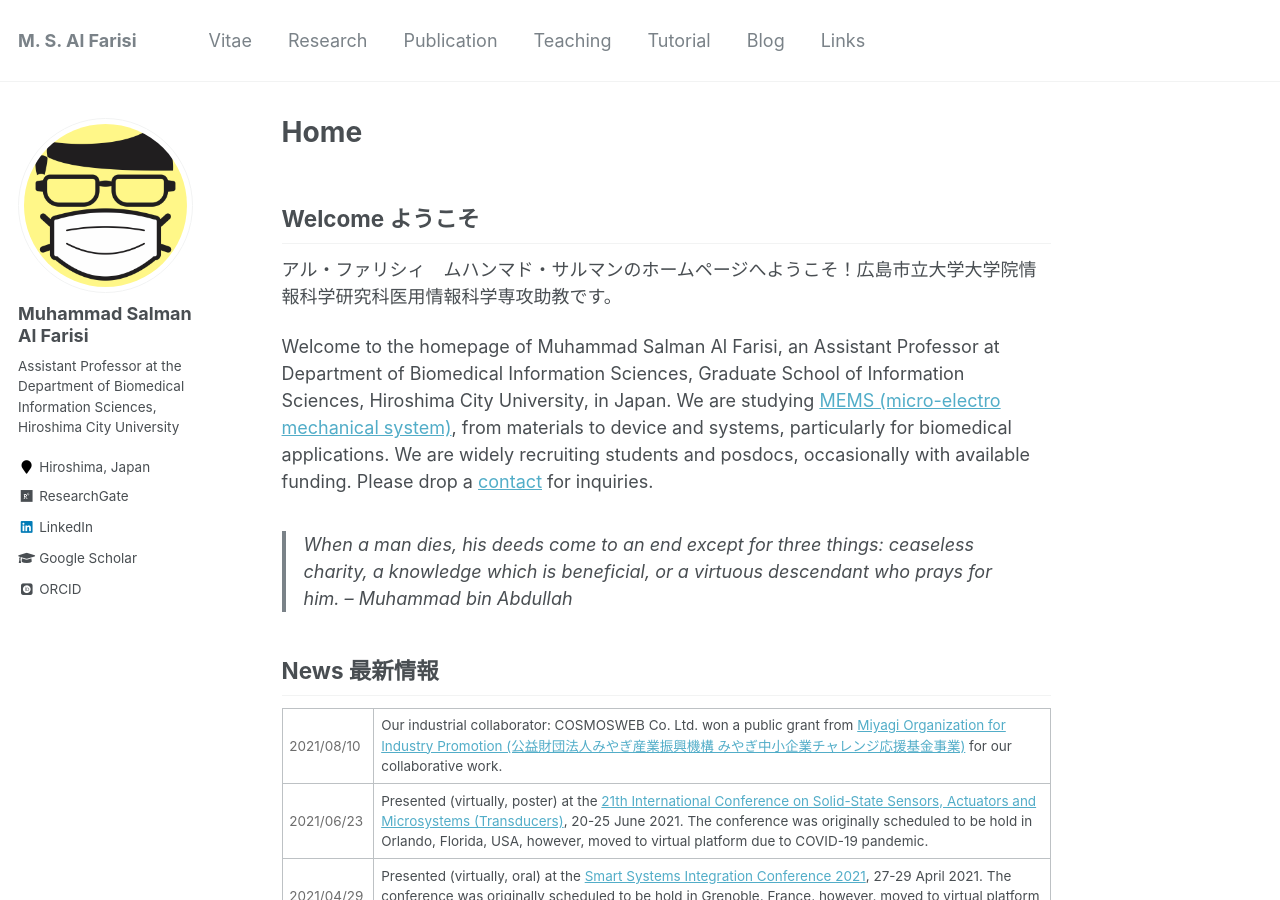
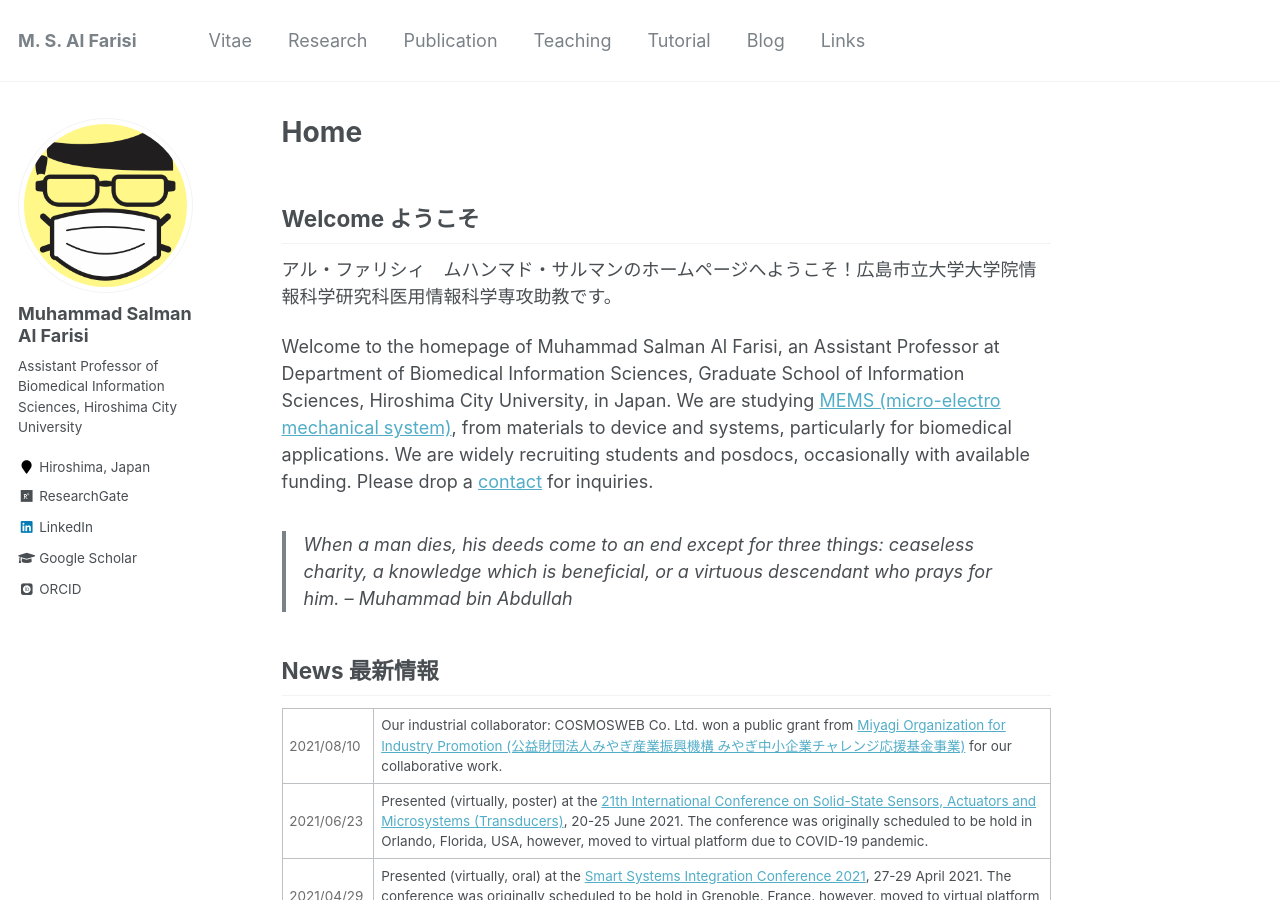
Before and after one commit to msalfarisi/msalfarisi.github.io, a Jekyll site: the page built from _pages/home.md, in a window 1280 px wide and 900 px high. Built offline with Jekyll 4.4.1, drawn with Linux system fonts in a browser that asks for light colours; some web fonts are replaced.

Commit message:
Update _config.yml

```diff
--- a/_config.yml
+++ b/_config.yml
@@ -82,7 +82,7 @@
 author:
   name             : "Muhammad Salman Al Farisi"
   avatar           : "profiley.jpg"
-  bio              : "Assistant Professor at the Department of Biomedical Information Sciences, Hiroshima City University"
+  bio              : "Assistant Professor of Biomedical Information Sciences, Hiroshima City University"
   location         : "Hiroshima, Japan"
   employer         :
   pubmed           :
```
